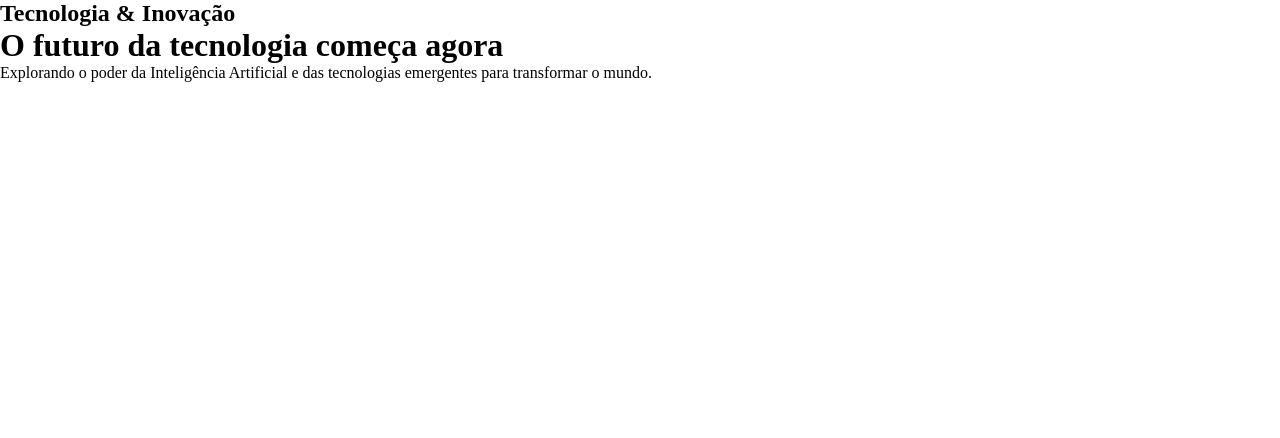
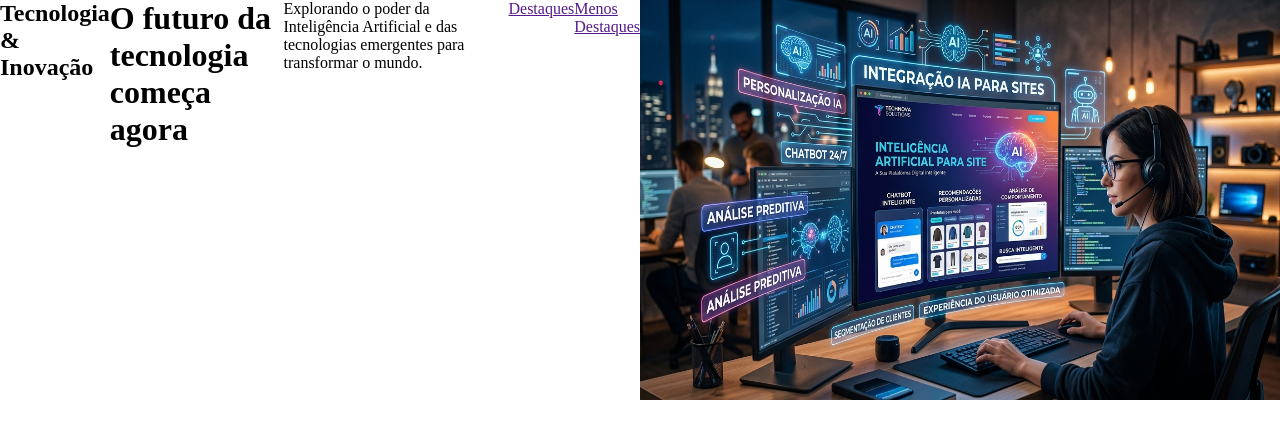
Before and after one commit to Livi4-GIT/Fronte_End_Checkpoint_2, a plain HTML site: page index.html in a window 1280 px wide. Drawn offline with Linux system fonts and the light colour scheme.

Commit message:
Realizei alterações no css

```diff
--- a/css/styles.css
+++ b/css/styles.css
@@ -10,6 +10,14 @@
 }
 
 .hero {
+    display: flex;
     widht: 100%;
     height: var(--sizing-height);
 }
+
+.hero img {
+    text-align: top;
+    width: 50%;
+    height: 50%;
+
+}
--- a/index.html
+++ b/index.html
@@ -14,7 +14,9 @@
         <h2>Tecnologia & Inovação</h2>
         <h1>O futuro da tecnologia começa agora</h1>
         <p>Explorando o poder da Inteligência Artificial e das tecnologias emergentes para transformar o mundo.</p>
-
+        <a href="">Destaques</a>
+        <a href="">Menos Destaques</a>
+        <img class="" src="./images/img_inicio.jpg">
     </div>
 
 
```
Also changed, not shown: images/img_inicio.jpg (added).
